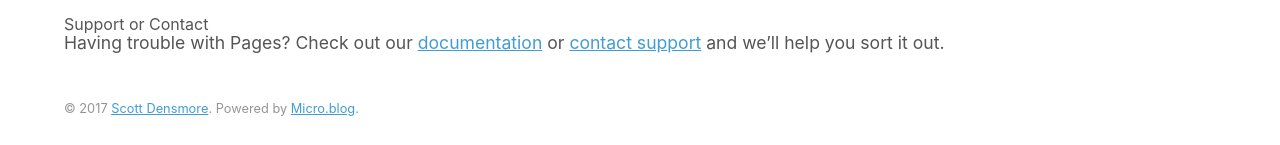
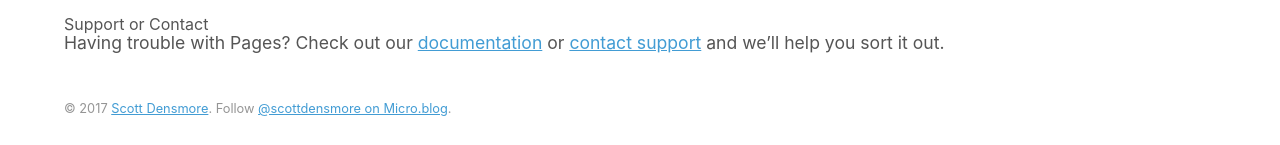
Before and after one commit to scottdensmore/scottdensmore.github.io, a Jekyll site: the page built from index.md, in a window 1280 px wide. Shown: the part 794-939 px from the top of the page. Built offline with Jekyll 4.4.1, drawn with Linux system fonts in a browser that asks for light colours; our own code applies the rules of GitHub Pages for plain Markdown files; the list of posts is cut into pages by our own code.

Commit message:
Mirroring from Micro.blog.

```diff
--- a/_config.yml
+++ b/_config.yml
@@ -1,27 +1,5 @@
-# Welcome to Jekyll!
-#
-# This config file is meant for settings that affect your whole blog, values
-# which you are expected to set up once and rarely edit after that. If you find
-# yourself editing this file very often, consider using Jekyll's data files
-# feature for the data you need to update frequently.
-#
-# For technical reasons, this file is *NOT* reloaded automatically when you use
-# 'bundle exec jekyll serve'. If you change this file, please restart the server process.
-
-# Site settings
-# These are used to personalize your new site. If you look in the HTML files,
-# you will see them accessed via {{ site.title }}, {{ site.email }}, and so on.
-# You can create any custom variable you would like, and they will be accessible
-# in the templates via {{ site.myvariable }}.
-# - title: Your awesome title
 email: your-email@domain.com
 
-# - avatar: han-solo.jpg
-full_# - name: Han Solo
-# - bio: Swindler. Scoundrel. Bad Ass.
-
-# Build settings
-# - markdown: kramdown
 exclude:
   - Gemfile
   - Gemfile.lock
@@ -29,13 +7,10 @@
   sass_dir: assets/stylesheets
   style: :compressed
 
-# Output
-# - permalink: /:year/:month/:slug/
-
 title: "Scott Densmore"
 tagline: ""
-description: "Powered by <a href=\"http://micro.blog/\">Micro.blog</a>."
-credits: "Powered by <a href=\"http://micro.blog/\">Micro.blog</a>."
+description: "Follow <a href=\"https://micro.blog/scottdensmore\">@scottdensmore on Micro.blog</a>."
+credits: "Follow <a href=\"https://micro.blog/scottdensmore\">@scottdensmore on Micro.blog</a>."
 baseurl: ""
 url: "http://www.scottdensmore.io"
 markdown: "kramdown"
```
